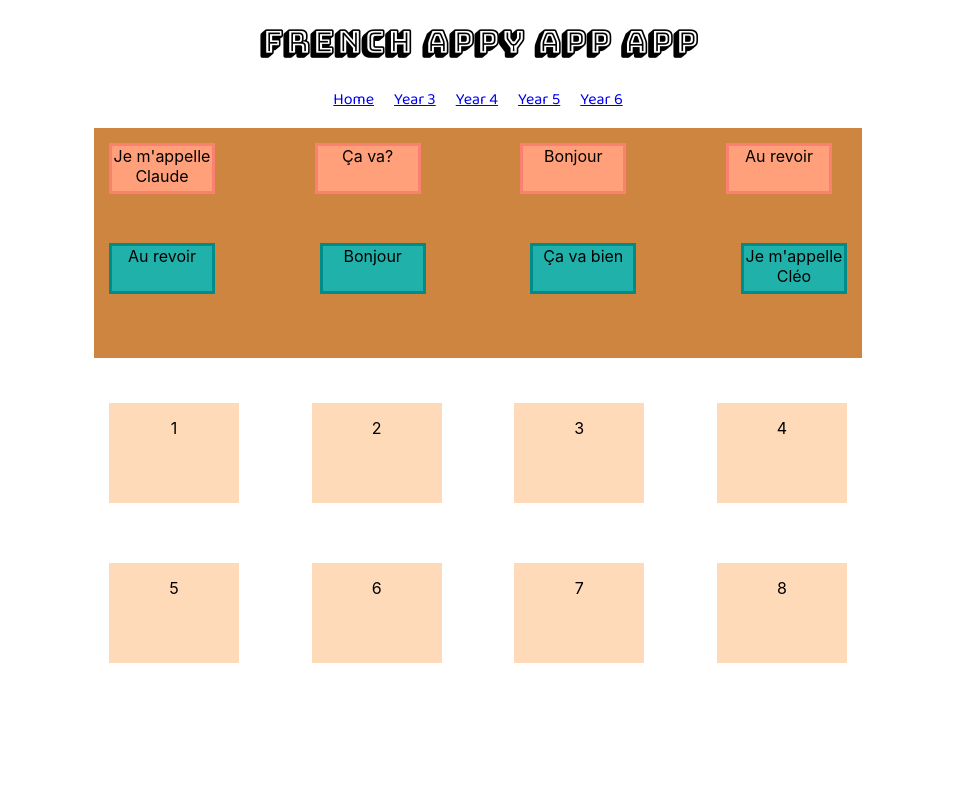
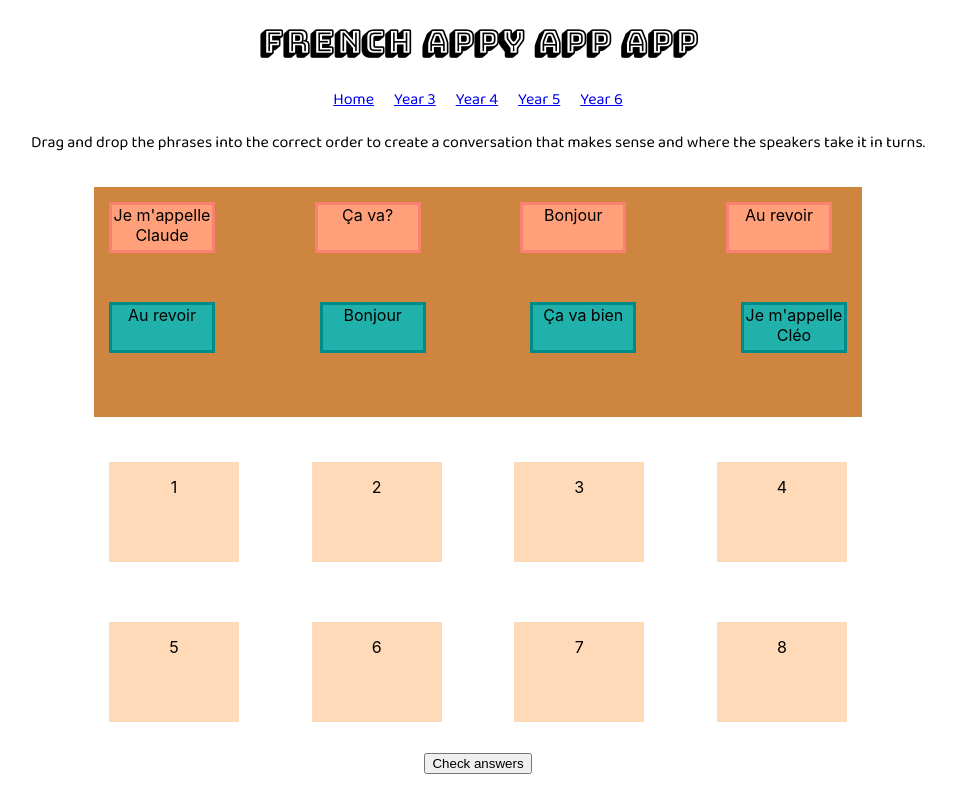
Before and after one commit to philippaclaire9/french-scheme, a React (Create React App) app: page /year_3/Lesson1/Game1 in a window 1280 px wide. Shown: the whole page, without its empty margins (162-1117 px from the left). Built offline with nearby package versions, Linux system fonts and the light colour scheme.

Commit message:
begin game functionality

```diff
--- a/src/App.js
+++ b/src/App.js
@@ -11,7 +11,7 @@ function App() {
     <div className="App">
       <h1 className="header">French appy app app</h1>
       <Nav />
-      <Router>
+      <Router primary={false}>
         <Home path="/" />
         <Year3Start path="year_3" />
         <Y3Lesson1 path="year_3/Lesson1" />
--- a/src/Components/Y3Game1.jsx
+++ b/src/Components/Y3Game1.jsx
@@ -15,9 +15,17 @@ class Y3Game1 extends Component {
     ],
   };
 
+  handleClick = (e) => {
+    console.log(e);
+  };
+
   render() {
     return (
       <main>
+        <p>
+          Drag and drop the phrases into the correct order to create a
+          conversation that makes sense and where the speakers take it in turns.
+        </p>
         <section className="flexbox-1">
           <Boards id="board-main" className="start-board">
             <section className="board-flexbox">
@@ -25,7 +33,9 @@ class Y3Game1 extends Component {
               {this.state.speaker1Phrases.map((phrase) => {
                 return (
                   <Card
-                    id={`${phrase}-${phrase.index + 1}`}
+                    id={`${phrase}-${
+                      this.state.speaker1Phrases.indexOf(phrase) + 1
+                    }`}
                     className="speaker-1"
                   >
                     {phrase}
@@ -37,7 +47,9 @@ class Y3Game1 extends Component {
               {this.state.speaker2Phrases.map((phrase) => {
                 return (
                   <Card
-                    id={`${phrase}-${phrase.index + 1}`}
+                    id={`${phrase}-${
+                      this.state.speaker2Phrases.indexOf(phrase) + 1
+                    }`}
                     className="speaker-2"
                   >
                     {phrase}
@@ -80,8 +92,7 @@ class Y3Game1 extends Component {
           </Boards>
         </section>
 
-        <br />
-        <br />
+        <button onClick={this.handleClick}>Check answers</button>
 
         {/* <Draggable>
           <div className="speaker-1">Bonjour</div>
```
